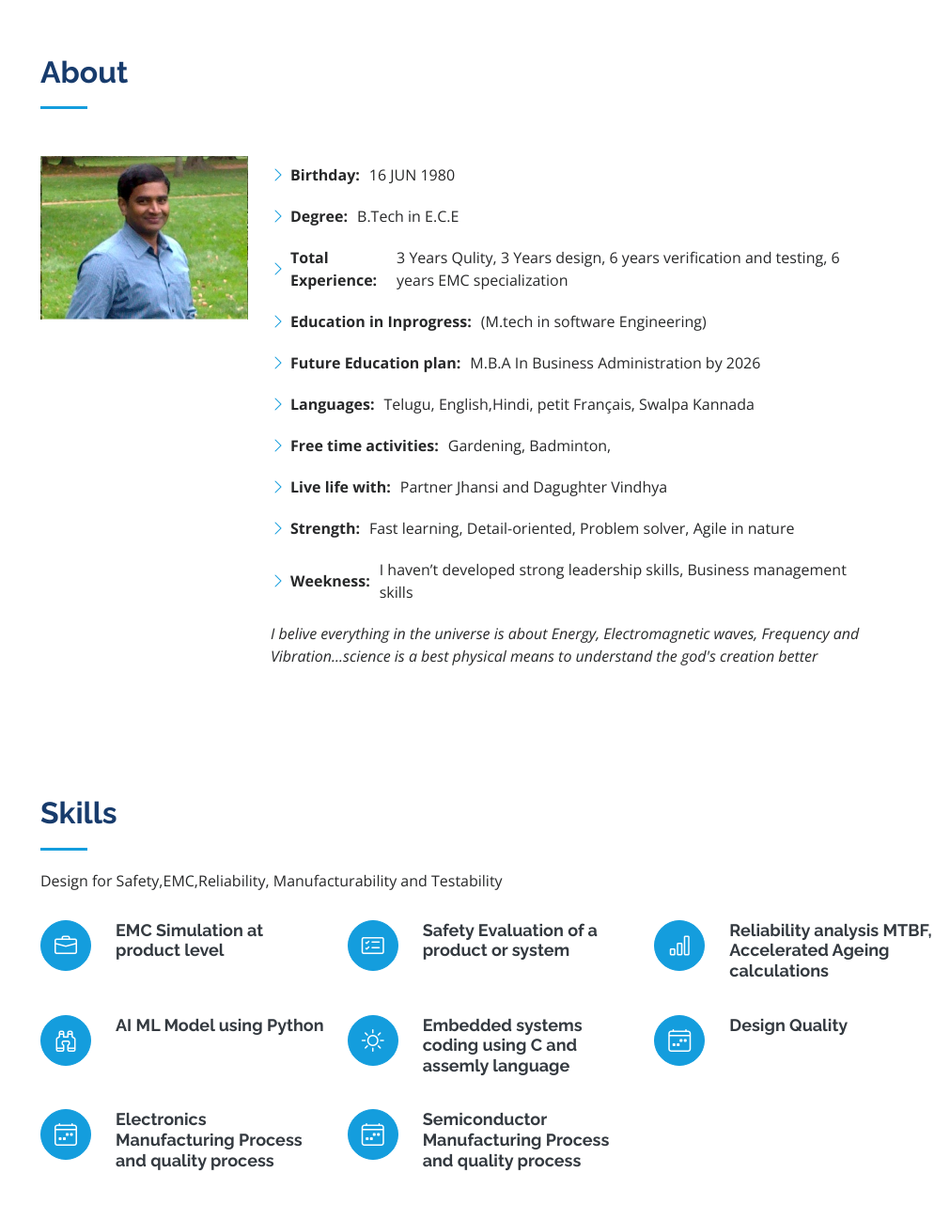
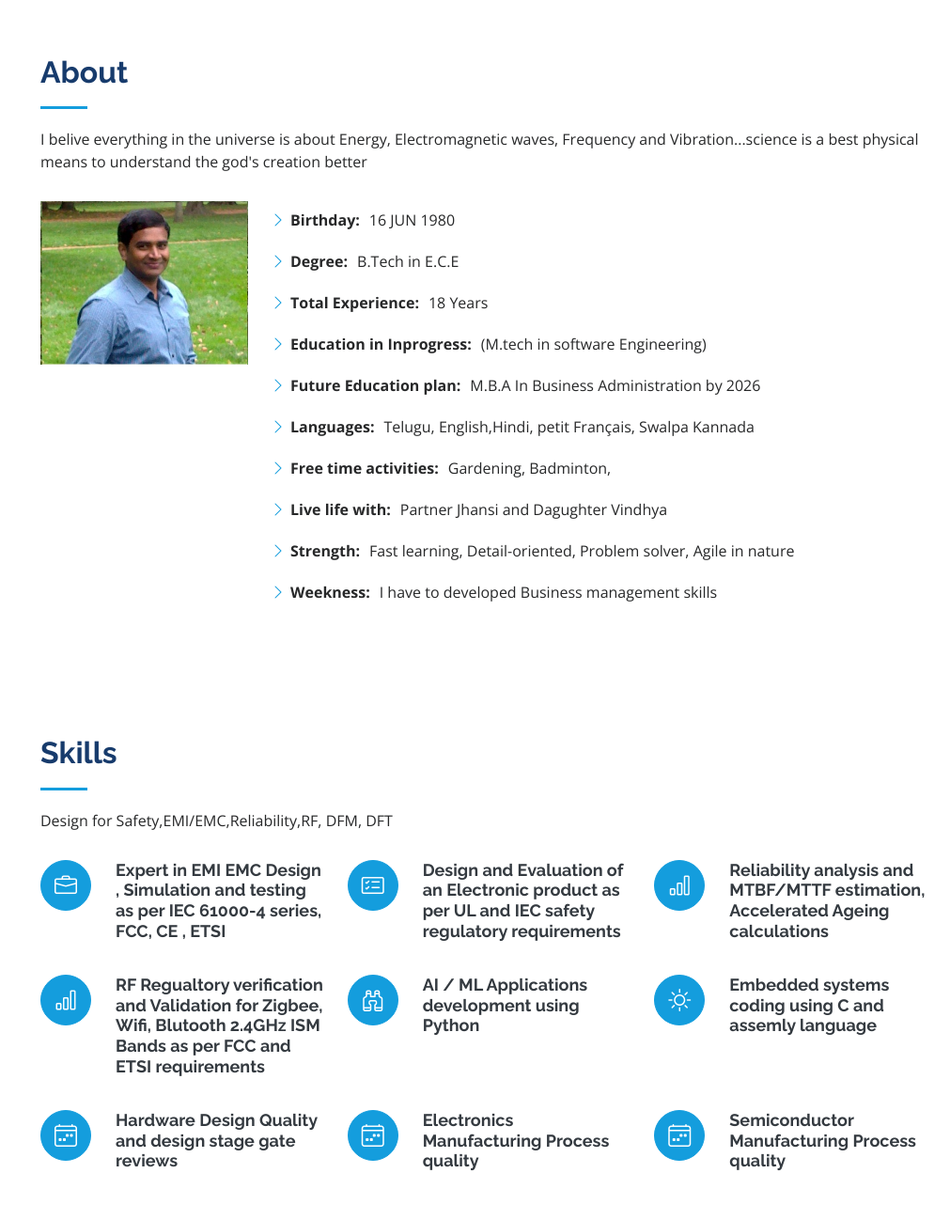
Before and after one commit to Dekkapati/https-seshasai.dekkapati.github.io-, a plain HTML site: page index.html in a window 1280 px wide. Shown: the part 802-2100 px from the top of the page at 94% size, without its empty margins (269-1280 px from the left). Drawn offline with nearby package versions, Linux system fonts and the light colour scheme.

Commit message:
Update index.html
Signed-off-by: Seshasai <110626180+Dekkapati@users.noreply.github.com>

```diff
--- a/index.html
+++ b/index.html
@@ -57,7 +57,7 @@
           <li><a href="#hero" class="nav-link scrollto active"><i class="bx bx-home"></i> <span>Home</span></a></li>
           <li><a href="#about" class="nav-link scrollto"><i class="bx bx-user"></i> <span>About</span></a></li>
           <li><a href="#resume" class="nav-link scrollto"><i class="bx bx-file-blank"></i> <span>Resume</span></a></li>
-          <li><a href="#services" class="nav-link scrollto"><i class="bx bx-server"></i> <span>Services</span></a></li>
+          <li><a href="#services" class="nav-link scrollto"><i class="bx bx-server"></i> <span>Work experience</span></a></li>
           <li><a href="#contact" class="nav-link scrollto"><i class="bx bx-envelope"></i> <span>Contact</span></a></li>
         </ul>
       </nav><!-- .nav-menu -->
@@ -80,7 +80,7 @@
 
         <div class="section-title">
           <h2>About</h2>
-          <p></p>
+          <p>I belive everything in the universe is about Energy, Electromagnetic waves, Frequency and Vibration...science is a best physical means to understand the god's creation better </p>
         </div>
 
         <div class="row">
@@ -98,16 +98,16 @@
                 <ul>
                   <li><i class="bi bi-chevron-right"></i> <strong>Birthday:</strong> <span>16 JUN 1980</span></li>
                   <li><i class="bi bi-chevron-right"></i> <strong>Degree:</strong> <span>B.Tech in E.C.E</span></li>
-                  <li><i class="bi bi-chevron-right"></i> <strong>Total Experience:</strong> <span>3 Years Qulity, 3 Years design, 6 years verification and testing, 6 years EMC specialization</span></li>
+                  <li><i class="bi bi-chevron-right"></i> <strong>Total Experience:</strong> <span>18 Years</span></li>
                   <li><i class="bi bi-chevron-right"></i> <strong>Education in Inprogress:</strong> <span>(M.tech in software Engineering)</span></li>
                   <li><i class="bi bi-chevron-right"></i> <strong>Future Education plan:</strong> <span>M.B.A In Business Administration by 2026</span></li>
                   <li><i class="bi bi-chevron-right"></i> <strong>Languages:</strong> <span>Telugu, English,Hindi, petit Français, Swalpa Kannada</span></li>
                   <li><i class="bi bi-chevron-right"></i> <strong>Free time activities:</strong> <span>Gardening, Badminton, </span></li>
                   <li><i class="bi bi-chevron-right"></i> <strong>Live life with:</strong> <span>Partner Jhansi and Dagughter Vindhya</span></li>
                   <li><i class="bi bi-chevron-right"></i> <strong>Strength:</strong> <span>Fast learning, Detail-oriented, Problem solver, Agile in nature </span></li>
-                  <li><i class="bi bi-chevron-right"></i> <strong>Weekness:</strong>I haven’t developed strong leadership skills, Business management skills<span></span></li>
+                  <li><i class="bi bi-chevron-right"></i> <strong>Weekness:</strong>I have to developed Business management skills<span></span></li>
                   <p class="fst-italic">
-                    I belive everything in the universe is about Energy, Electromagnetic waves, Frequency and Vibration...science is a best physical means to understand the god's creation better
+
                   </p>
 
                 </ul>
@@ -132,28 +132,33 @@
 
         <div class="section-title">
           <h2>Skills</h2>
-          <p>Design for Safety,EMC,Reliability, Manufacturability and Testability</p>
+          <p>Design for Safety,EMI/EMC,Reliability,RF, DFM, DFT</p>
         </div>
 
         <div class="row">
           <div class="col-lg-4 col-md-6 icon-box" data-aos="fade-up">
             <div class="icon"><i class="bi bi-briefcase"></i></div>
-            <h4 class="title"><a href="">EMC Simulation at product level</a></h4>
+            <h4 class="title"><a href="">Expert in EMI EMC Design , Simulation and testing as per IEC 61000-4 series, FCC, CE , ETSI</a></h4>
             <p class="description"></p>
           </div>
           <div class="col-lg-4 col-md-6 icon-box" data-aos="fade-up" data-aos-delay="100">
             <div class="icon"><i class="bi bi-card-checklist"></i></div>
-            <h4 class="title"><a href="">Safety Evaluation of a product or system</a></h4>
+            <h4 class="title"><a href=""> Design and Evaluation of an Electronic product as per UL and IEC safety regulatory requirements</a></h4>
             <p class="description"></p>
           </div>
           <div class="col-lg-4 col-md-6 icon-box" data-aos="fade-up" data-aos-delay="200">
             <div class="icon"><i class="bi bi-bar-chart"></i></div>
-            <h4 class="title"><a href="">Reliability analysis MTBF, Accelerated Ageing calculations</a></h4>
+            <h4 class="title"><a href="">Reliability analysis and MTBF/MTTF estimation, Accelerated Ageing calculations</a></h4>
+            <p class="description"></p>
+          </div>
+          <div class="col-lg-4 col-md-6 icon-box" data-aos="fade-up" data-aos-delay="200">
+            <div class="icon"><i class="bi bi-bar-chart"></i></div>
+            <h4 class="title"><a href="">RF Regualtory verification and Validation for Zigbee, Wifi, Blutooth 2.4GHz ISM Bands as per FCC and ETSI requirements</a></h4>
             <p class="description"></p>
           </div>
           <div class="col-lg-4 col-md-6 icon-box" data-aos="fade-up" data-aos-delay="200">
             <div class="icon"><i class="bi bi-binoculars"></i></div>
-            <h4 class="title"><a href="">AI ML Model using Python</a></h4>
+            <h4 class="title"><a href="">AI / ML Applications development using Python</a></h4>
             <p class="description"></p>
           </div>
           <div class="col-lg-4 col-md-6 icon-box" data-aos="fade-up" data-aos-delay="300">
@@ -163,17 +168,17 @@
           </div>
           <div class="col-lg-4 col-md-6 icon-box" data-aos="fade-up" data-aos-delay="400">
             <div class="icon"><i class="bi bi-calendar4-week"></i></div>
-            <h4 class="title"><a href="">Design Quality</a></h4>
+            <h4 class="title"><a href="">Hardware Design Quality and design stage gate reviews</a></h4>
             <p class="description"></p>
           </div>
           <div class="col-lg-4 col-md-6 icon-box" data-aos="fade-up" data-aos-delay="400">
             <div class="icon"><i class="bi bi-calendar4-week"></i></div>
-            <h4 class="title"><a href="">Electronics Manufacturing Process and quality process</a></h4>
+            <h4 class="title"><a href="">Electronics Manufacturing Process quality</a></h4>
             <p class="description"></p>
           </div>
           <div class="col-lg-4 col-md-6 icon-box" data-aos="fade-up" data-aos-delay="500">
             <div class="icon"><i class="bi bi-calendar4-week"></i></div>
-            <h4 class="title"><a href="">Semiconductor Manufacturing Process and quality process</a></h4>
+            <h4 class="title"><a href="">Semiconductor Manufacturing Process quality</a></h4>
             <p class="description"></p>
           </div>
         </div>
```
